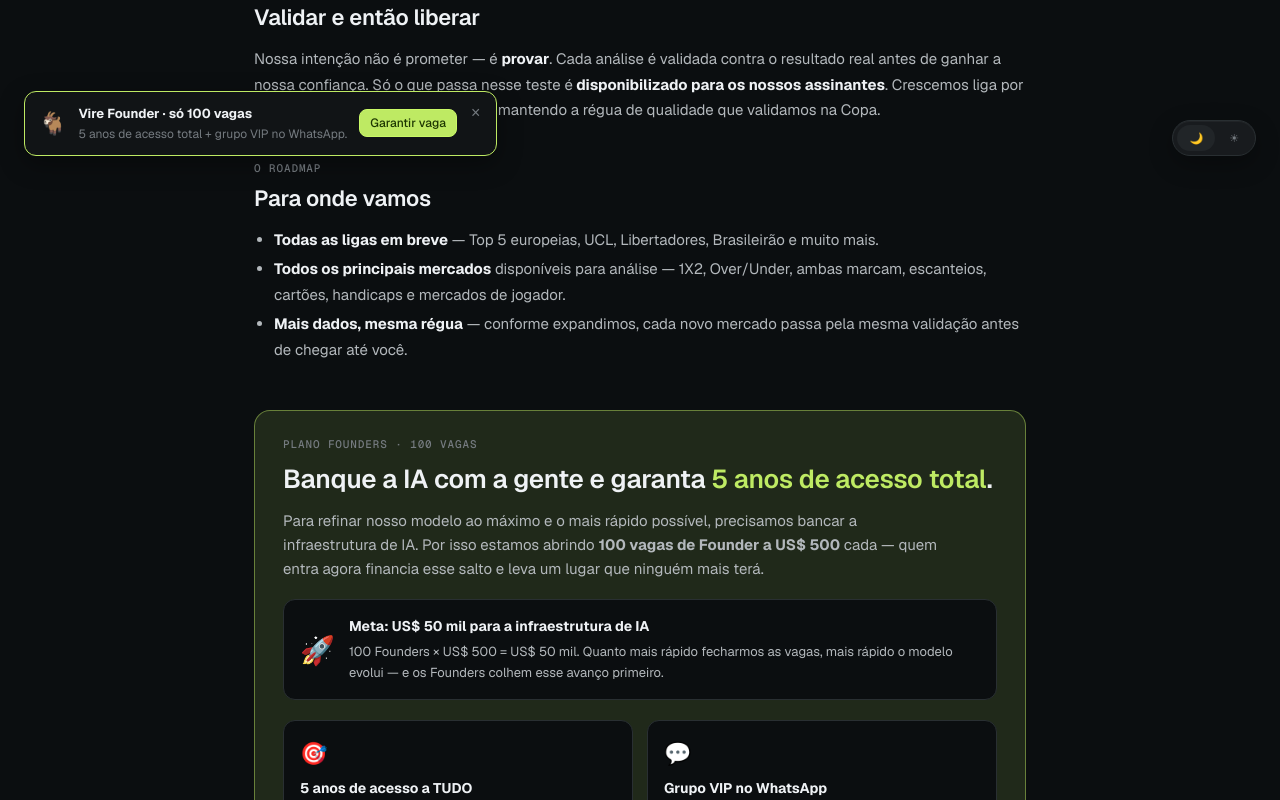
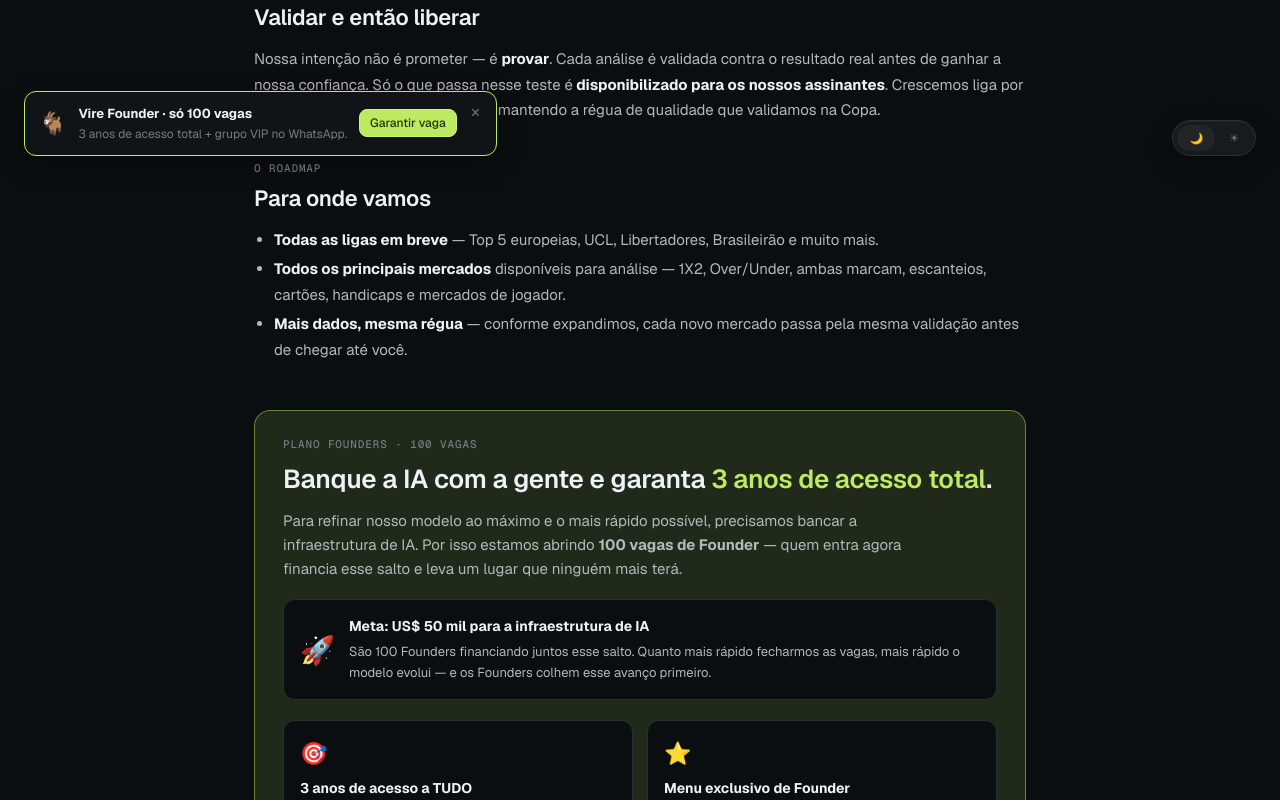
Before and after one commit to Cortella/jonas-goat-frontend, a React (Vite) app: page /founders in a window 1280 px wide. Shown: the part 620-1420 px from the top of the page. Built offline with nearby package versions, Linux system fonts and the light colour scheme; no server answers.

Commit message:
feat: preco por regiao (BR=R$, resto=US$) + Founders 3 anos e menu exclusivo
Helper de moeda por pais (lib/money), preco dinamico na landing/pricing/checkout e telas logadas; Founders reduzido para 3 anos + mencao ao menu exclusivo.

```diff
--- a/src/components/SubscribeOffer.tsx
+++ b/src/components/SubscribeOffer.tsx
@@ -61,7 +61,7 @@ export function SubscribeOffer() {
       <div style={{ display: 'flex', flexDirection: 'column', gap: 2 }}>
         <strong style={{ fontSize: 13, color: 'var(--text)' }}>Vire Founder · só 100 vagas</strong>
         <span style={{ fontSize: 12, color: 'var(--muted)' }}>
-          5 anos de acesso total + grupo VIP no WhatsApp.
+          3 anos de acesso total + grupo VIP no WhatsApp.
         </span>
       </div>
       <Link
--- a/src/lib/auth.tsx
+++ b/src/lib/auth.tsx
@@ -2,6 +2,7 @@ import { createContext, useCallback, useContext, useEffect, useMemo, useState, t
 import { Navigate, useLocation, useNavigate } from 'react-router-dom';
 import { useQueryClient } from '@tanstack/react-query';
 import { api, getToken, setToken, type SignupBody, type User } from './api';
+import { currencyForCountry, setActiveCurrency } from './money';
 
 interface AuthState {
   user: User | null;
@@ -42,6 +43,11 @@ export function AuthProvider({ children }: Readonly<{ children: ReactNode }>) {
   useEffect(() => {
     refresh();
   }, [refresh]);
+
+  // Moeda da plataforma segue o país do usuário (Brasil = BRL, resto = USD).
+  useEffect(() => {
+    setActiveCurrency(currencyForCountry(user?.country));
+  }, [user]);
 
   const signup = useCallback(async (body: SignupBody) => {
     const r = await api.signup(body);
--- /dev/null
+++ b/src/lib/money.ts
@@ -0,0 +1,26 @@
+// Moeda por região: Brasil em BRL, qualquer outro país em USD (a Stripe
+// converte para a moeda local no checkout). Fonte: user.country (logado) ou a
+// moeda detectada por geoip vinda de /api/public/pricing (visitante).
+
+export type Currency = 'BRL' | 'USD';
+
+export function currencyForCountry(country?: string | null): Currency {
+  return (country ?? '').toUpperCase() === 'BR' ? 'BRL' : 'USD';
+}
+
+export function formatMoney(value: number, currency: Currency = 'USD'): string {
+  const locale = currency === 'BRL' ? 'pt-BR' : 'en-US';
+  return value.toLocaleString(locale, { style: 'currency', currency });
+}
+
+// Moeda "ativa" do usuário logado — o AuthProvider chama setActiveCurrency com
+// base em user.country. Permite que formatadores simples (money) fiquem cientes
+// da região sem precisar do contexto de auth em cada componente/sub-componente.
+let _active: Currency = 'USD';
+export function setActiveCurrency(c: Currency): void {
+  _active = c;
+}
+/** Formata na moeda do usuário (BRL para Brasil, USD para o resto). */
+export function money(value: number): string {
+  return formatMoney(value, _active);
+}
--- a/src/locales/pt.json
+++ b/src/locales/pt.json
@@ -192,8 +192,8 @@
     "plan_pro_tagline": "Cobertura completa + alertas em tempo real.",
     "plan_pro_price_sub": "/mês · ou US$ 100/ano",
     "plan_pro_cta": "Assinar Pro",
-    "plan_founders_tagline": "5 anos de acesso total + grupo VIP no WhatsApp com o time.",
-    "plan_founders_price_sub": "5 anos · 100 vagas",
+    "plan_founders_tagline": "3 anos de acesso total + grupo VIP no WhatsApp com o time.",
+    "plan_founders_price_sub": "3 anos · 100 vagas",
     "plan_founders_cta": "Quero ser Founder"
   },
   "common": {
--- a/src/pages/AffiliatePage.tsx
+++ b/src/pages/AffiliatePage.tsx
@@ -3,10 +3,7 @@ import { useQuery } from '@tanstack/react-query';
 import { AppBar } from '../components/AppBar';
 import { SectionHeader, Stat } from '../components/atoms';
 import { api, type AffiliateMe, type AffiliateCommission } from '../lib/api';
-
-// Comissões de afiliado seguem a moeda da plataforma — USD.
-const BRL = (v: number) =>
-  v.toLocaleString('en-US', { style: 'currency', currency: 'USD', maximumFractionDigits: 2 });
+import { money as BRL } from '../lib/money';
 
 const STATUS_COLOR: Record<AffiliateCommission['status'], string> = {
   pending: 'var(--warn)',
--- a/src/pages/BankrollPage.tsx
+++ b/src/pages/BankrollPage.tsx
@@ -2,9 +2,7 @@ import { useQuery } from '@tanstack/react-query';
 import { AppBar } from '../components/AppBar';
 import { SectionHeader, Stat } from '../components/atoms';
 import { api, type BankrollSummary, type Bet } from '../lib/api';
-
-const BRL = (v: number) =>
-  v.toLocaleString('pt-BR', { style: 'currency', currency: 'BRL', maximumFractionDigits: 2 });
+import { money as BRL } from '../lib/money';
 
 const PCT = (v: number) => `${(v * 100).toFixed(1)}%`;
 
--- a/src/pages/CheckoutPage.tsx
+++ b/src/pages/CheckoutPage.tsx
@@ -12,10 +12,8 @@ import {
   type PaymentMethod,
   type Plan,
 } from '../lib/api';
+import { money } from '../lib/money';
 
-// Cobramos sempre em USD; a Stripe converte para a moeda local no checkout.
-const money = (v: number) =>
-  v.toLocaleString('en-US', { style: 'currency', currency: 'USD' });
 
 const METHOD_LABEL: Record<PaymentMethod, string> = {
   pix: 'Pix',
--- a/src/pages/CreditsPage.tsx
+++ b/src/pages/CreditsPage.tsx
@@ -3,10 +3,7 @@ import { useQuery } from '@tanstack/react-query';
 import { Logo } from '../components/atoms';
 import { Seo } from '../components/Seo';
 import { api, type CreditTransaction } from '../lib/api';
-
-// Créditos da plataforma são em USD (cobramos sempre em dólar).
-const BRL = (v: number) =>
-  v.toLocaleString('en-US', { style: 'currency', currency: 'USD' });
+import { money as BRL } from '../lib/money';
 
 const KIND_LABEL: Record<CreditTransaction['kind'], string> = {
   topup: 'Recarga',
--- a/src/pages/LandingPage.tsx
+++ b/src/pages/LandingPage.tsx
@@ -69,6 +69,15 @@ export function LandingPage() {
     enabled: !!ref,
     staleTime: 5 * 60_000,
   });
+  // Preço por região (Brasil R$, resto USD) — detectado por geoip no backend.
+  const pricingQ = useQuery({
+    queryKey: ['public-pricing'],
+    queryFn: () => api.publicPricing(),
+    staleTime: 5 * 60_000,
+  });
+  const sym = pricingQ.data?.prices.symbol ?? '$';
+  const px = (v: number | null | undefined) =>
+    v == null ? '—' : `${sym}${Number.isInteger(v) ? v : v.toFixed(2)}`;
 
   const live: Prediction[] = (predsQ.data?.predictions ?? []).slice(0, 4);
   const discount = settingsQ.data?.referral_discount_pct ?? 10;
@@ -312,17 +321,17 @@ export function LandingPage() {
         <div style={{ display: 'grid', gridTemplateColumns: 'repeat(3, 1fr)', gap: 16 }}>
           <PlanCard
             name="Free"
-            price="$0"
+            price={`${sym}0`}
             sub="pra sempre"
-            bullets={['5 previsões/dia', 'Top 5 ligas', 'Sem Kelly nem alertas']}
+            bullets={['Carteira + registro de apostas', 'Gestão de banca', 'Previsões só no Pro']}
             cta="Criar conta"
             href={signupHref}
           />
           <PlanCard
             highlight
             name="Pro"
-            price="$10"
-            sub="/mês ou $100/ano"
+            price={px(pricingQ.data?.plans.pro_monthly)}
+            sub={`/mês ou ${px(pricingQ.data?.plans.pro_yearly)}/ano`}
             bullets={[
               'Previsões ilimitadas',
               'Comparador de odds (7 books)',
@@ -334,9 +343,9 @@ export function LandingPage() {
           />
           <PlanCard
             name="Founders"
-            price="US$ 500"
-            sub="5 anos · 100 vagas"
-            bullets={['5 anos de acesso a tudo', 'Grupo VIP no WhatsApp', 'Selo + créditos vitalícios']}
+            price={px(pricingQ.data?.plans.founders)}
+            sub="3 anos · 100 vagas"
+            bullets={['3 anos de acesso a tudo', 'Grupo VIP no WhatsApp', 'Selo + créditos vitalícios']}
             cta="Quero ser Founder"
             href="/founders"
           />
--- a/src/pages/MatchDetailPage.tsx
+++ b/src/pages/MatchDetailPage.tsx
@@ -4,10 +4,7 @@ import { AppBar } from '../components/AppBar';
 import { Crest, Dot, ProbBar, Sparkline } from '../components/atoms';
 import { api } from '../lib/api';
 import { useAuth } from '../lib/auth';
-
-// Custo em créditos da plataforma — em USD (cobramos sempre em dólar).
-const BRL = (v: number) =>
-  v.toLocaleString('en-US', { style: 'currency', currency: 'USD' });
+import { money as BRL } from '../lib/money';
 
 interface ModelRow {
   name: string;
--- a/src/pages/PricingPage.tsx
+++ b/src/pages/PricingPage.tsx
@@ -80,7 +80,7 @@ export function PricingPage() {
       emphasis: false,
       features: [
         ['Tudo do Pro, sem limite de previsões', true],
-        ['5 anos de acesso a todo o conteúdo', true],
+        ['3 anos de acesso a todo o conteúdo', true],
         ['Grupo VIP no WhatsApp com os engenheiros', true],
         ['Selo de Founder na futura rede social', true],
         ['Créditos vitalícios no sistema', true],
@@ -93,7 +93,7 @@ export function PricingPage() {
     <div style={{ padding: '64px 48px', background: 'var(--bg)', maxWidth: 1280, margin: '0 auto' }}>
       <Seo
         title="Planos Free, Pro e Founders"
-        description="Free para sempre, Pro a US$ 10/mês ou US$ 100/ano. Founders: 100 vagas com 5 anos de acesso total, grupo VIP no WhatsApp, selo de fundador e créditos vitalícios."
+        description="Free: carteira e registro de apostas. Pro: previsões ilimitadas. Founders: 100 vagas com 3 anos de acesso total, menu exclusivo, grupo VIP no WhatsApp, selo de fundador e créditos vitalícios. Preço em R$ no Brasil, em US$ nos demais países."
         path="/precos"
       />
       <div style={{ textAlign: 'center', marginBottom: 56 }}>
--- a/src/pages/VisionPage.tsx
+++ b/src/pages/VisionPage.tsx
@@ -13,12 +13,21 @@ import { api } from '../lib/api';
  * sugestão do que gostaria de ver — salva no banco e triada no admin.
  */
 export function VisionPage() {
+  // Preço de Founder por região (Brasil R$, resto USD) — detectado por geoip.
+  const pricingQ = useQuery({
+    queryKey: ['public-pricing'],
+    queryFn: () => api.publicPricing(),
+    staleTime: 5 * 60_000,
+  });
+  const fp = pricingQ.data?.plans.founders;
+  const sym = pricingQ.data?.prices.symbol ?? '$';
+  const founderPrice = fp == null ? '' : `${sym}${Number.isInteger(fp) ? fp : fp.toFixed(2)}`;
   return (
     <div style={{ background: 'var(--bg)', minHeight: '100vh' }}>
       <AppBar />
       <Seo
         title="Visão & Founders"
-        description="Os Founders bancam a infraestrutura de IA do Jonas Goat e garantem 5 anos de acesso total à plataforma, grupo VIP no WhatsApp com os engenheiros, selo de fundador e créditos vitalícios. São só 100 vagas a US$ 500."
+        description="Os Founders bancam a infraestrutura de IA do Jonas Goat e garantem 3 anos de acesso total à plataforma, menu exclusivo de Founder, grupo VIP no WhatsApp com os engenheiros, selo de fundador e créditos vitalícios. São só 100 vagas."
         path="/founders"
       />
 
@@ -70,11 +79,11 @@ export function VisionPage() {
         >
           <div className="t-eyebrow" style={{ marginBottom: 10 }}>Plano Founders · 100 vagas</div>
           <h2 style={{ fontSize: 26, fontWeight: 600, margin: '0 0 10px', letterSpacing: '-0.01em' }}>
-            Banque a IA com a gente e garanta <span style={{ color: 'var(--edge)' }}>5 anos de acesso total</span>.
+            Banque a IA com a gente e garanta <span style={{ color: 'var(--edge)' }}>3 anos de acesso total</span>.
           </h2>
           <p style={{ fontSize: 15, color: 'var(--text-2)', lineHeight: 1.6, margin: '0 0 18px', maxWidth: 660 }}>
             Para refinar nosso modelo ao máximo e o mais rápido possível, precisamos bancar a
-            infraestrutura de IA. Por isso estamos abrindo <strong>100 vagas de Founder a US$ 500</strong> cada —
+            infraestrutura de IA. Por isso estamos abrindo <strong>100 vagas de Founder{founderPrice ? ` por ${founderPrice}` : ''}</strong> —
             quem entra agora financia esse salto e leva um lugar que ninguém mais terá.
           </p>
 
@@ -84,16 +93,20 @@ export function VisionPage() {
             <div style={{ flex: 1, minWidth: 240 }}>
               <strong style={{ fontSize: 14, display: 'block', marginBottom: 4 }}>Meta: US$ 50 mil para a infraestrutura de IA</strong>
               <span style={{ fontSize: 13, color: 'var(--text-2)', lineHeight: 1.5 }}>
-                100 Founders × US$ 500 = US$ 50 mil. Quanto mais rápido fecharmos as vagas, mais rápido
-                o modelo evolui — e os Founders colhem esse avanço primeiro.
+                São 100 Founders financiando juntos esse salto. Quanto mais rápido fecharmos as vagas,
+                mais rápido o modelo evolui — e os Founders colhem esse avanço primeiro.
               </span>
             </div>
           </div>
 
           <div style={{ display: 'grid', gridTemplateColumns: 'repeat(auto-fit, minmax(240px, 1fr))', gap: 14 }}>
-            <Benefit icon="🎯" title="5 anos de acesso a TUDO">
-              Acesso total a todo o conteúdo da plataforma por 5 anos, sem limites. Os planos Pro vão
+            <Benefit icon="🎯" title="3 anos de acesso a TUDO">
+              Acesso total a todo o conteúdo da plataforma por 3 anos, sem limites. Os planos Pro vão
               passar a ter <strong>limite de previsões</strong> nos próximos meses — o Founder, não.
+            </Benefit>
+            <Benefit icon="⭐" title="Menu exclusivo de Founder">
+              Uma área só de Founders no app, com recursos e visões reservados a quem fundou a
+              plataforma.
             </Benefit>
             <Benefit icon="💬" title="Grupo VIP no WhatsApp">
               Entrada exclusiva num grupo fechado com os <strong>engenheiros da plataforma</strong> e
```
